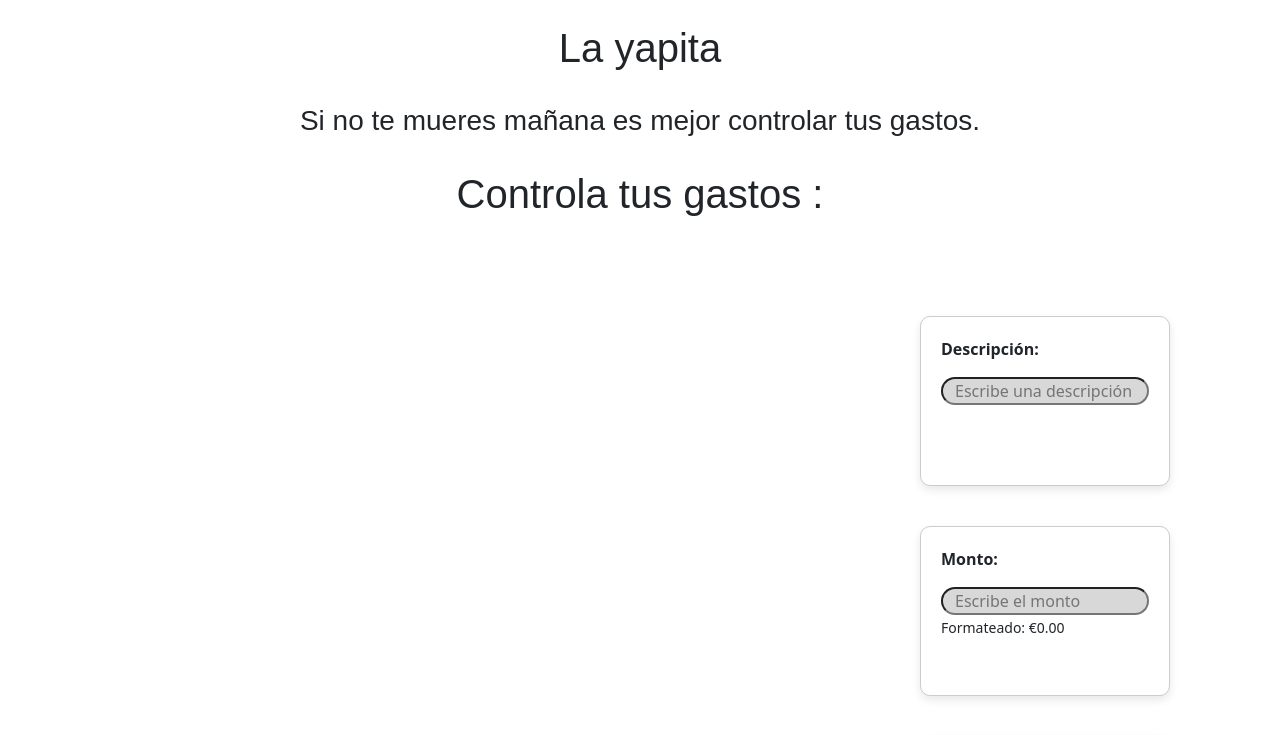
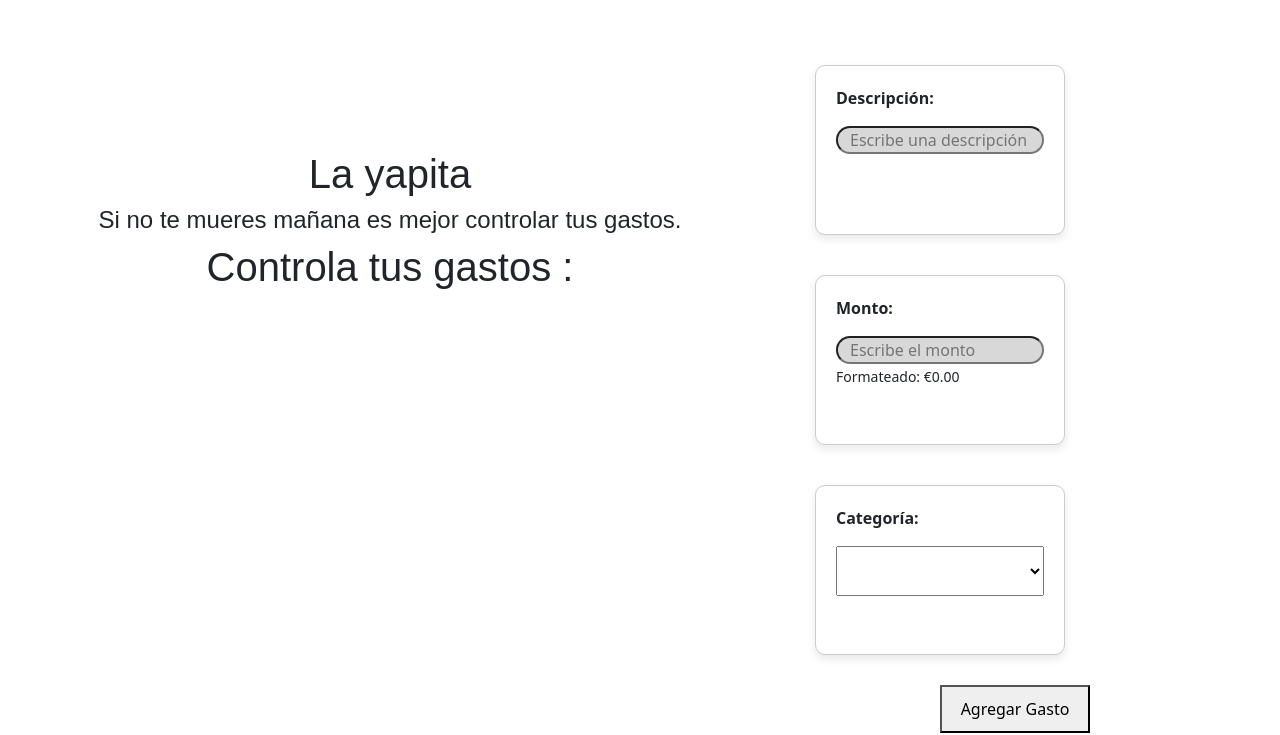
Before and after one commit to Moncayo1329/controlgastos, a React (Create React App) app in the folder frontend/: page / in a window 1280 px wide. Shown: the top 735 px of the page. Built offline with nearby package versions, Linux system fonts and the light colour scheme; no server answers; a web font is replaced by a local one.

Commit message:
finally done some frontend

```diff
--- a/frontend/src/Inicio.js
+++ b/frontend/src/Inicio.js
@@ -4,7 +4,7 @@ import React from "react";
 function Principal(){
 
     return(
-    <div className="App d-flex flex-column align-items-center p-4 gap-4">
+    <div className="App">
      <h1>La yapita</h1>
      <h3>Si no te mueres mañana es mejor controlar tus gastos.</h3>
      <h1>Controla tus gastos :</h1>
--- a/frontend/src/pagefirst.css
+++ b/frontend/src/pagefirst.css
@@ -104,10 +104,9 @@
       /* Centrar el formulario en desktop */
       justify-content: center;
       /* Puedes moverlo a la izquierda o derecha ajustando margin */
-      margin: 0 auto;
-      margin-left:900px/* Centrado */
-      /* margin-left: 100px; */ /* Para mover a la izquierda */
-      /* margin-right: 100px; */ /* Para mover a la derecha */
+      margin: -150px auto 0 auto;
+      margin-top:-300px;
+      margin-left:500px;
     }
 
     .form-content {
@@ -121,4 +120,39 @@
     .submit-button {
       width: 200px;
     }
+.App{
+  margin-top:150px;
+  margin-right:500px;
+}
+
+.App p {
+  font-size: 100px; /* más grande en desktop */
+}
+
+.App h3 {
+  font-size: 24px;
+}
+
+
+
+
   }
+
+  @media (min-width: 1012px) {
+    /* Ajustes para pantallas grandes (como laptops grandes o monitores) */
+    .form-container {
+      justify-content: center;
+      /* Puedes moverlo a la izquierda o derecha ajustando margin */
+      margin: -150px auto 0 auto;
+      margin-top:-300px;
+      margin-left:750px;
+    }
+
+    .form-content {
+      max-width: 650px;
+    }
+
+    .submit-button {
+      width: 250px;
+    }
+  }
```
